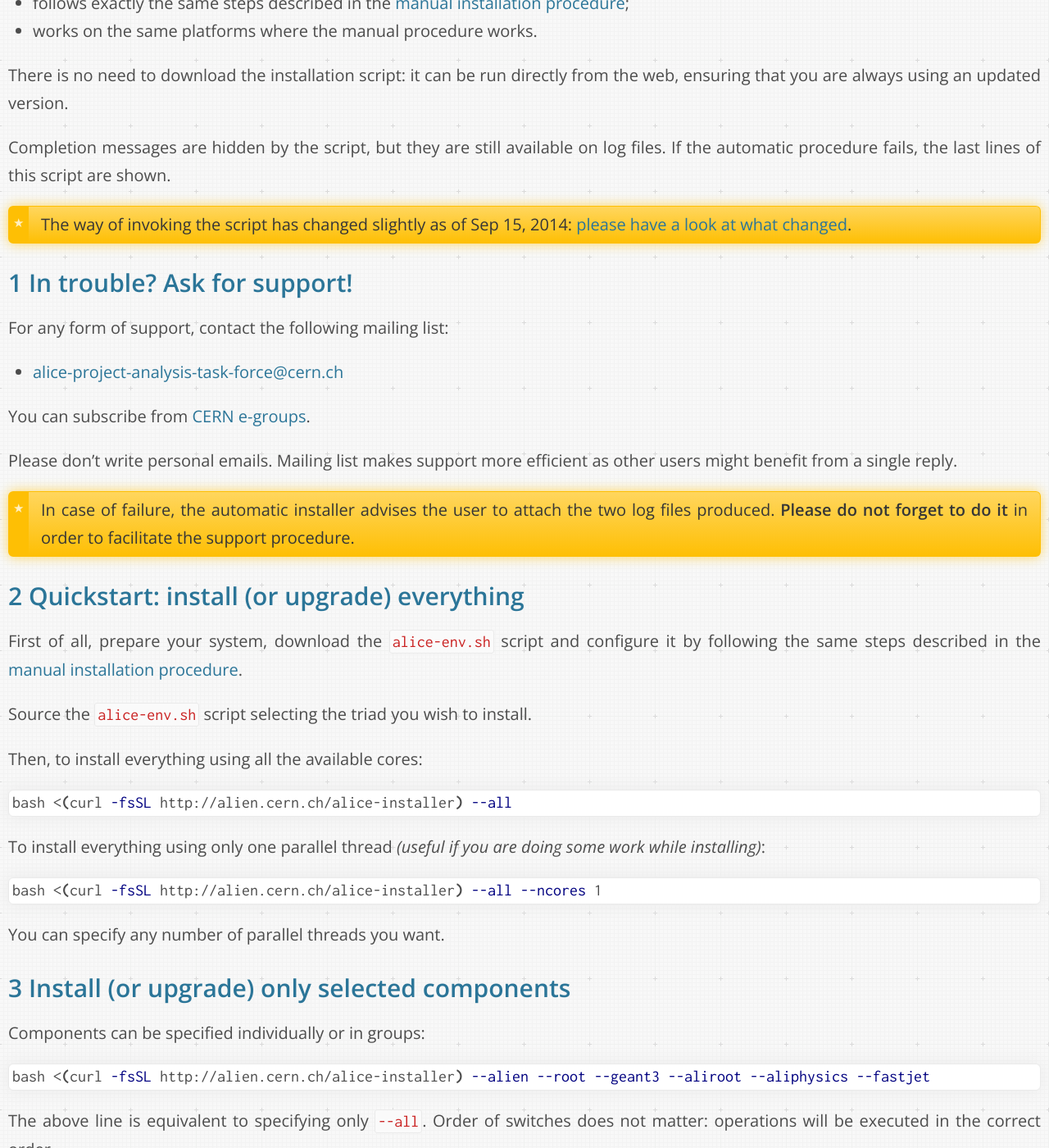
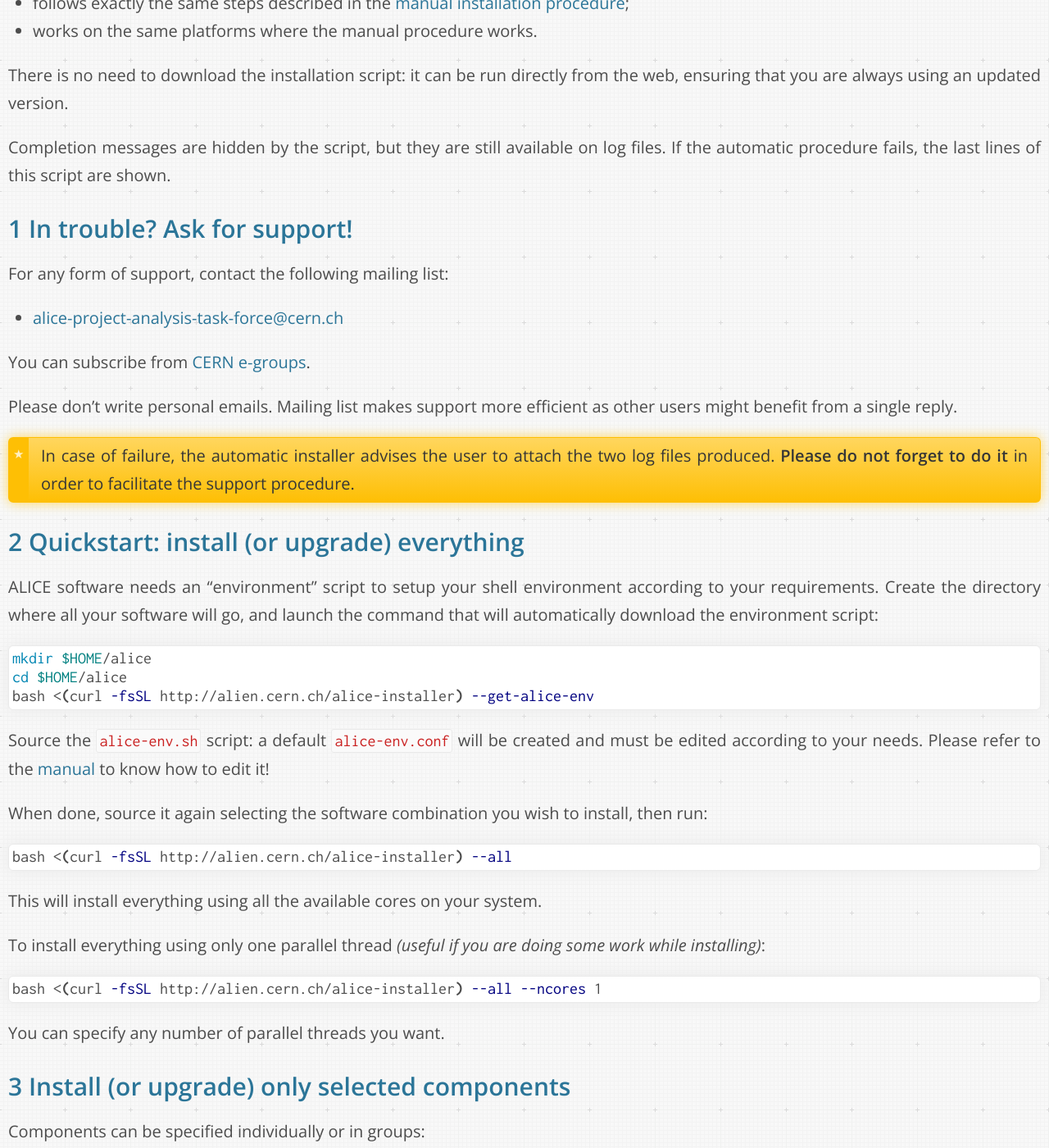
Before and after one commit to dberzano/dberzano.github.io, a Jekyll site: the page built from alice/install-aliroot/auto.md, in a window 1280 px wide and 1400 px high, scrolled down 647 px. Shown: the whole window at 82% size. Built offline with Jekyll 4.4.1, drawn with Linux system fonts in a browser that asks for light colours; Markdown is read by kramdown in place of the engine named in the settings.

Commit message:
AliInst: simplified automatic installation

````diff
--- a/alice/install-aliroot/auto.md
+++ b/alice/install-aliroot/auto.md
@@ -24,10 +24,6 @@
 available on log files. If the automatic procedure fails, the last
 lines of this script are shown.
 
-> The way of invoking the script has changed slightly as of Sep 15,
-> 2014:
-> [please have a look at what changed](/2014/09/15/alice-inst-changes).
-
 
 In trouble? Ask for support!
 ----------------------------
@@ -49,18 +45,29 @@
 Quickstart: install (or upgrade) everything
 -------------------------------------------
 
-First of all, prepare your system, download the `alice-env.sh`
-script and configure it by following the same steps described in the
-[manual installation procedure](../manual#prepare_your_environment).
+ALICE software needs an "environment" script to setup your shell environment
+according to your requirements. Create the directory where all your software
+will go, and launch the command that will automatically download the environment
+script:
 
-Source the `alice-env.sh` script selecting the triad you wish to
-install.
+```bash
+mkdir $HOME/alice
+cd $HOME/alice
+bash <(curl -fsSL http://alien.cern.ch/alice-installer) --get-alice-env
+```
 
-Then, to install **everything** using all the available cores:
+Source the `alice-env.sh` script: a default `alice-env.conf` will be created and
+must be edited according to your needs. Please refer to the
+[manual](/alice/manual) to know how to edit it!
+
+When done, source it again selecting the software combination you wish to
+install, then run:
 
 ```bash
 bash <(curl -fsSL http://alien.cern.ch/alice-installer) --all
 ```
+
+This will install everything using all the available cores on your system.
 
 To install everything using only one parallel thread *(useful if you
 are doing some work while installing)*:
````
